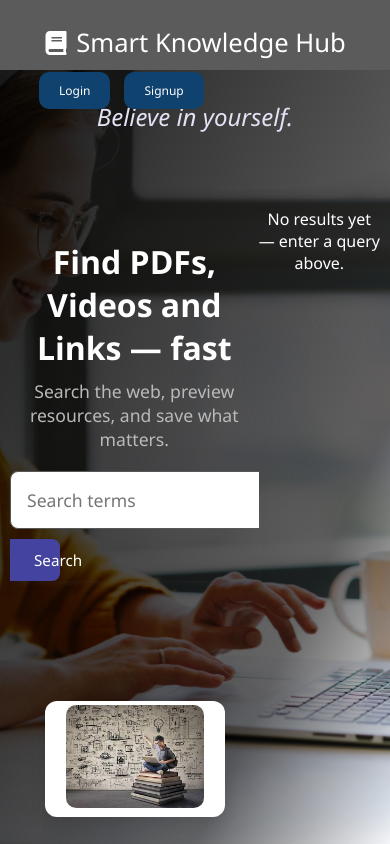
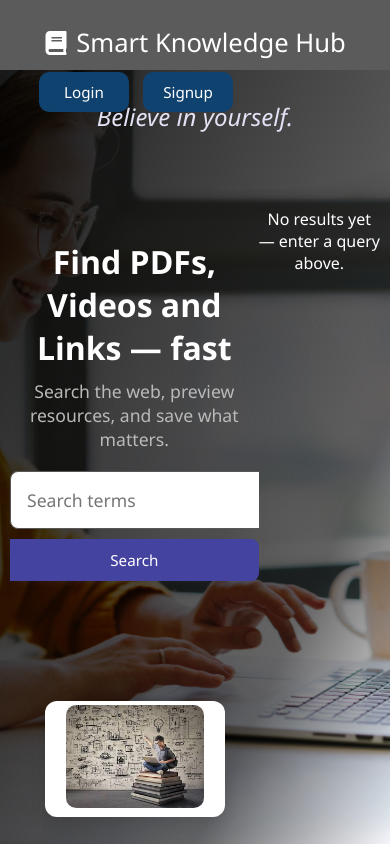
Before and after one commit to hermelagetachew999-collab/smart-knowledge-hub, a React (Create React App) app: page / in a window 390 px wide. Shown: the top 844 px of the page. Built offline with nearby package versions, Linux system fonts and the light colour scheme.

Commit message:
Fixed: Small elegant buttons on mobile — exactly as requested

```diff
--- a/src/index.css
+++ b/src/index.css
@@ -603,22 +603,23 @@ margin: 30px;
   /* Navbar buttons (Login, Signup) */
   .nav-actions button {
     padding: 10px 20px !important;   /* Smaller height */
-    font-size: 0.75rem !important;   /* Smaller text */
+    font-size: 0.95rem !important;   /* Smaller text */
     border-radius: 10px !important;
     width: auto !important;          /* Not full width */
-    min-width: 50px;
+    min-width: 90px;
   }
 
   /* Profile dropdown buttons (Library, Logout, Delete) */
   .profile-name,
   .drop-btn {
     padding: 10px 16px !important;
-    font-size: 0.75rem !important;
+    font-size: 0.95rem !important;
     border-radius: 10px !important;
+    background-color: white;
   }
 
   .profile-dropdown {
-    width: 100px !important;
+    width: 180px !important;
     right: 10px;
     left: auto !important;
   }
@@ -628,7 +629,7 @@ margin: 30px;
     padding: 11px 24px !important;   /* Small & elegant */
     font-size: 0.95rem !important;
     margin-top: 10px;
-    width: 50px !important;
+    width: auto !important;
   }
 
   /* Knowledge Hub links */
```
